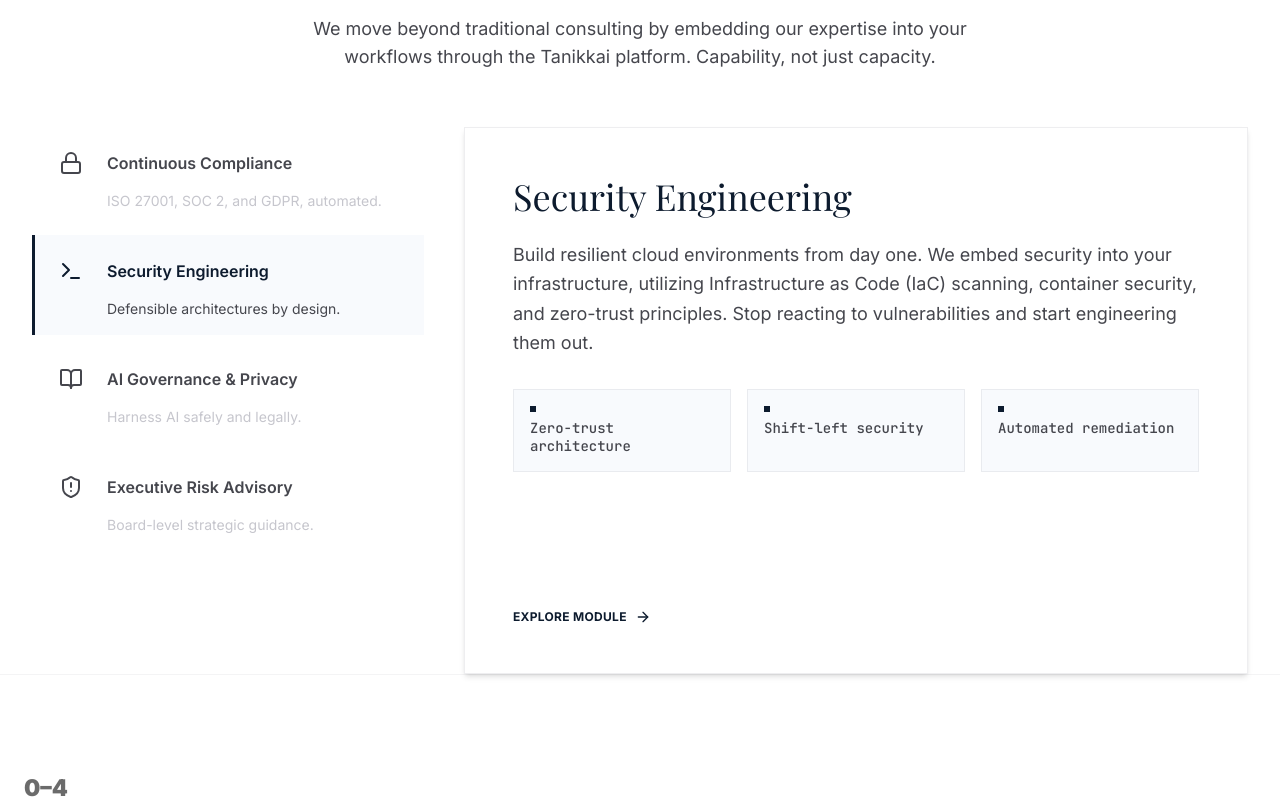
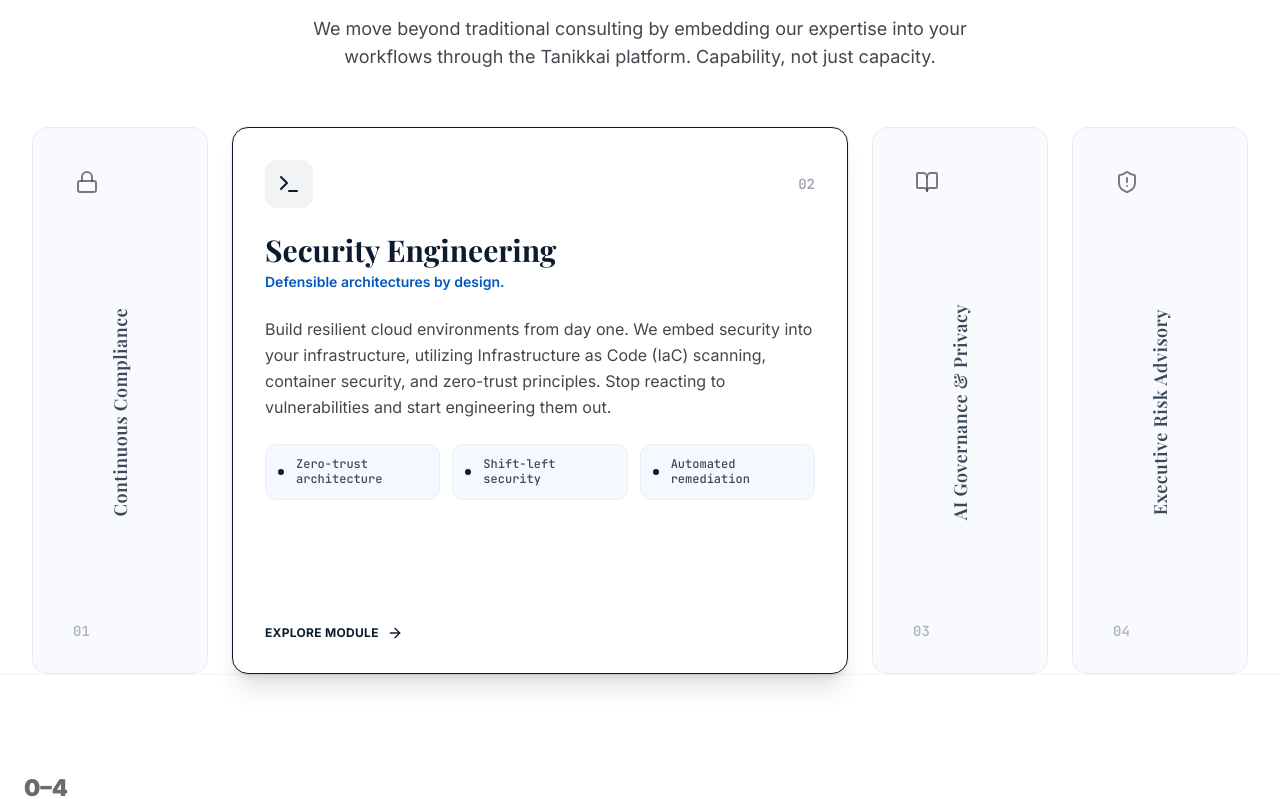
Before and after one commit to SIDHANTH-S/habilesec, a Next.js app: page / in a window 1280 px wide. Shown: the part 1067-1866 px from the top of the page. Built offline with nearby package versions, Linux system fonts and the light colour scheme; no server answers; a web font is replaced by a local one.

Commit message:
feat(capabilities): replace static tabs with interactive Fluid Card Stack

```diff
--- a/components/capabilities.tsx
+++ b/components/capabilities.tsx
@@ -41,39 +41,19 @@ const capabilities = [
 
 export default function Capabilities() {
   const [activeIndex, setActiveIndex] = useState(0);
-  const activeTab = capabilities[activeIndex].id;
+  const [isHoveringStack, setIsHoveringStack] = useState(false);
 
-  // Auto-advance timing state (default 5s). When user clicks, set to 10s temporarily.
+  // Auto-advance timing state (default 5s)
   const [advanceMs, setAdvanceMs] = useState(5000);
-  const revertTimeoutRef = useRef<number | null>(null);
 
-  const handleNavClick = (idx: number) => {
-    setActiveIndex(idx);
-    // extend to 10s on manual interaction
-    setAdvanceMs(10000);
-    if (revertTimeoutRef.current) {
-      window.clearTimeout(revertTimeoutRef.current);
-    }
-    revertTimeoutRef.current = window.setTimeout(() => {
-      setAdvanceMs(5000);
-      revertTimeoutRef.current = null;
-    }, 10000) as unknown as number;
-  };
-
-  // Auto-advance slider using the current advanceMs. Recreate interval on advanceMs or activeIndex changes
+  // Auto-advance slider. Recreate interval on advanceMs, activeIndex, or hovering state change.
   useEffect(() => {
+    if (isHoveringStack) return;
     const id = window.setInterval(() => {
       setActiveIndex((i) => (i + 1) % capabilities.length);
     }, advanceMs) as unknown as number;
     return () => window.clearInterval(id);
-  }, [advanceMs, activeIndex]);
-
-  // Cleanup any pending revert timeout on unmount
-  useEffect(() => {
-    return () => {
-      if (revertTimeoutRef.current) window.clearTimeout(revertTimeoutRef.current);
-    };
-  }, []);
+  }, [advanceMs, activeIndex, isHoveringStack]);
 
   return (
     <section className="relative min-h-[90vh] lg:min-h-screen lg:h-screen flex flex-col justify-center py-20 lg:py-0 bg-white border-b border-outline-variant/20">
@@ -88,70 +68,152 @@ export default function Capabilities() {
           </p>
         </div>
 
-        <div className="flex flex-col lg:flex-row gap-8 lg:gap-10 lg:items-stretch lg:flex-1 lg:min-h-0">
-          {/* Navigation List */}
-          <div className="lg:w-1/3 flex flex-col gap-2">
-            {capabilities.map((cap, idx) => (
-              <button
+        {/* Fluid Card Stack Container */}
+        <div
+          className="flex flex-col lg:flex-row gap-6 w-full lg:h-[500px] lg:flex-1 lg:min-h-0 lg:items-stretch"
+          onMouseEnter={() => setIsHoveringStack(true)}
+          onMouseLeave={() => setIsHoveringStack(false)}
+        >
+          {capabilities.map((cap, idx) => {
+            const isActive = activeIndex === idx;
+
+            return (
+              <motion.div
                 key={cap.id}
-                onClick={() => handleNavClick(idx)}
-                className={`text-left p-4 cursor-pointer transition-all duration-300 border-l-[3px] rounded-none ${activeIndex === idx
-                    ? 'bg-surface border-primary'
-                    : 'bg-transparent border-transparent hover:bg-surface-container-low hover:border-outline-variant/50'
+                layout
+                onClick={() => {
+                  setActiveIndex(idx);
+                  // Extend auto-advance duration on manual interaction
+                  setAdvanceMs(10000);
+                  setTimeout(() => setAdvanceMs(5000), 10000);
+                }}
+                onMouseEnter={() => {
+                  setActiveIndex(idx);
+                }}
+                transition={{
+                  type: 'spring',
+                  stiffness: 260,
+                  damping: 28,
+                }}
+                className={`relative overflow-hidden cursor-pointer rounded-2xl border transition-all duration-500 p-6 md:p-8 flex flex-col justify-between ${
+                  isActive
+                    ? 'flex-none h-[460px] sm:h-[380px] lg:h-full lg:flex-[3.5] bg-white border-primary shadow-xl ring-1 ring-primary/5'
+                    : 'flex-none h-[90px] lg:h-full lg:flex-[0.7] bg-surface border-outline-variant/30 hover:border-outline-variant/60 hover:bg-surface-container-low'
                 }`}
               >
-                <div className="flex items-center gap-4 mb-2">
-                  <div className={`p-2 ${activeIndex === idx ? 'text-primary' : 'text-on-surface-variant'}`}>
-                    {cap.icon}
-                  </div>
-                    <h3 className={`font-semibold ${activeIndex === idx ? 'text-primary' : 'text-on-surface-variant'}`}>
-                    {cap.title}
-                  </h3>
-                </div>
-                  <p className={`text-sm pl-14 hidden md:block ${activeIndex === idx ? 'text-on-surface-variant' : 'text-outline-variant'}`}>{cap.subtitle}</p>
-              </button>
-            ))}
-          </div>
-
-          {/* Content Viewer */}
-          <div className="lg:w-2/3 h-full min-h-[340px] lg:min-h-0">
                 <AnimatePresence mode="wait">
-              {capabilities.map((cap, idx) => (
-                idx === activeIndex && (
+                  {isActive ? (
+                    // Expanded State Card Content
                     <motion.div
-                    key={cap.id}
+                      key="expanded"
                       initial={{ opacity: 0, y: 10 }}
                       animate={{ opacity: 1, y: 0 }}
                       exit={{ opacity: 0, y: -10 }}
                       transition={{ duration: 0.3 }}
-                    className="p-8 md:p-12 bg-white border border-outline-variant/30 shadow-md h-full flex flex-col justify-between"
+                      className="h-full flex flex-col justify-between w-full"
                     >
+                      <div className="space-y-4 md:space-y-6">
+                        {/* Top Row: Icon and Index */}
+                        <div className="flex items-center justify-between">
+                          <div className="p-3 bg-primary/5 text-primary rounded-xl">
+                            {cap.icon}
+                          </div>
+                          <span className="font-mono text-sm font-semibold text-primary/40">
+                            0{idx + 1}
+                          </span>
+                        </div>
+
+                        {/* Title and Subtitle */}
                         <div>
-                      <h3 className="text-3xl md:text-4xl font-display text-primary mb-6">{cap.title}</h3>
-                      <p className="text-on-surface-variant leading-relaxed text-lg mb-8">
+                          <h3 className="text-2xl md:text-3xl font-display text-primary font-bold">
+                            {cap.title}
+                          </h3>
+                          <p className="text-sm font-semibold text-secondary mt-1">
+                            {cap.subtitle}
+                          </p>
+                        </div>
+
+                        {/* Description */}
+                        <p className="text-on-surface-variant text-sm md:text-base leading-relaxed max-w-xl">
                           {cap.content}
                         </p>
 
-                      <div className="grid sm:grid-cols-3 gap-4 mb-8">
+                        {/* Metrics Grid */}
+                        <div className="grid grid-cols-1 sm:grid-cols-3 gap-3">
                           {cap.metrics.map((metric, i) => (
-                          <div key={i} className="flex flex-col gap-2 p-4 bg-surface border border-outline-variant/30">
-                            <div className="w-1.5 h-1.5 min-w-[6px] rounded-none bg-primary" />
-                            <span className="text-sm text-on-surface-variant font-mono font-medium leading-tight">{metric}</span>
+                            <div
+                              key={i}
+                              className="flex items-center gap-3 p-3 bg-surface-container-low/50 border border-outline-variant/20 rounded-xl"
+                            >
+                              <div className="w-1.5 h-1.5 rounded-full bg-primary flex-shrink-0" />
+                              <span className="text-xs text-on-surface-variant font-mono font-medium leading-tight">
+                                {metric}
+                              </span>
                             </div>
                           ))}
                         </div>
                       </div>
 
-                    <div>
+                      {/* Explore CTA */}
+                      <div className="pt-4 lg:pt-0">
                         <button className="flex items-center gap-2 text-primary hover:text-secondary font-bold tracking-wide uppercase text-xs transition-colors group">
                           Explore Module <ArrowRight className="w-4 h-4 group-hover:translate-x-1 transition-transform" />
                         </button>
                       </div>
                     </motion.div>
-                )
-              ))}
+                  ) : (
+                    // Collapsed State Card Content
+                    <motion.div
+                      key="collapsed"
+                      initial={{ opacity: 0 }}
+                      animate={{ opacity: 1 }}
+                      exit={{ opacity: 0 }}
+                      transition={{ duration: 0.2 }}
+                      className="h-full flex lg:flex-col items-center lg:items-start justify-between w-full"
+                    >
+                      {/* Desktop Collapsed View */}
+                      <div className="hidden lg:flex flex-col items-start gap-6 w-full h-full justify-between">
+                        <div className="p-2.5 bg-transparent text-on-surface-variant/70 rounded-lg">
+                          {cap.icon}
+                        </div>
+
+                        {/* Vertical rotated title */}
+                        <div className="flex-1 flex items-center justify-center w-full py-4 overflow-hidden">
+                          <span className="font-display font-semibold text-lg text-primary/80 whitespace-nowrap rotate-180 [writing-mode:vertical-lr] select-none tracking-wide">
+                            {cap.title}
+                          </span>
+                        </div>
+
+                        <span className="font-mono text-sm font-semibold text-primary/30 w-full text-left pl-2">
+                          0{idx + 1}
+                        </span>
+                      </div>
+
+                      {/* Mobile Collapsed View */}
+                      <div className="flex lg:hidden items-center justify-between w-full h-full">
+                        <div className="flex items-center gap-4">
+                          <div className="p-2.5 bg-primary/5 text-primary rounded-xl">
+                            {cap.icon}
+                          </div>
+                          <div className="text-left">
+                            <h3 className="font-semibold text-primary text-base">
+                              {cap.title}
+                            </h3>
+                            <p className="text-xs text-on-surface-variant/70 line-clamp-1">
+                              {cap.subtitle}
+                            </p>
+                          </div>
+                        </div>
+                        <span className="font-mono text-sm font-semibold text-primary/30">
+                          0{idx + 1}
+                        </span>
+                      </div>
+                    </motion.div>
+                  )}
                 </AnimatePresence>
-          </div>
+              </motion.div>
+            );
+          })}
         </div>
       </div>
     </section>
```
Lines whose indentation alone changed are shown as unchanged.
